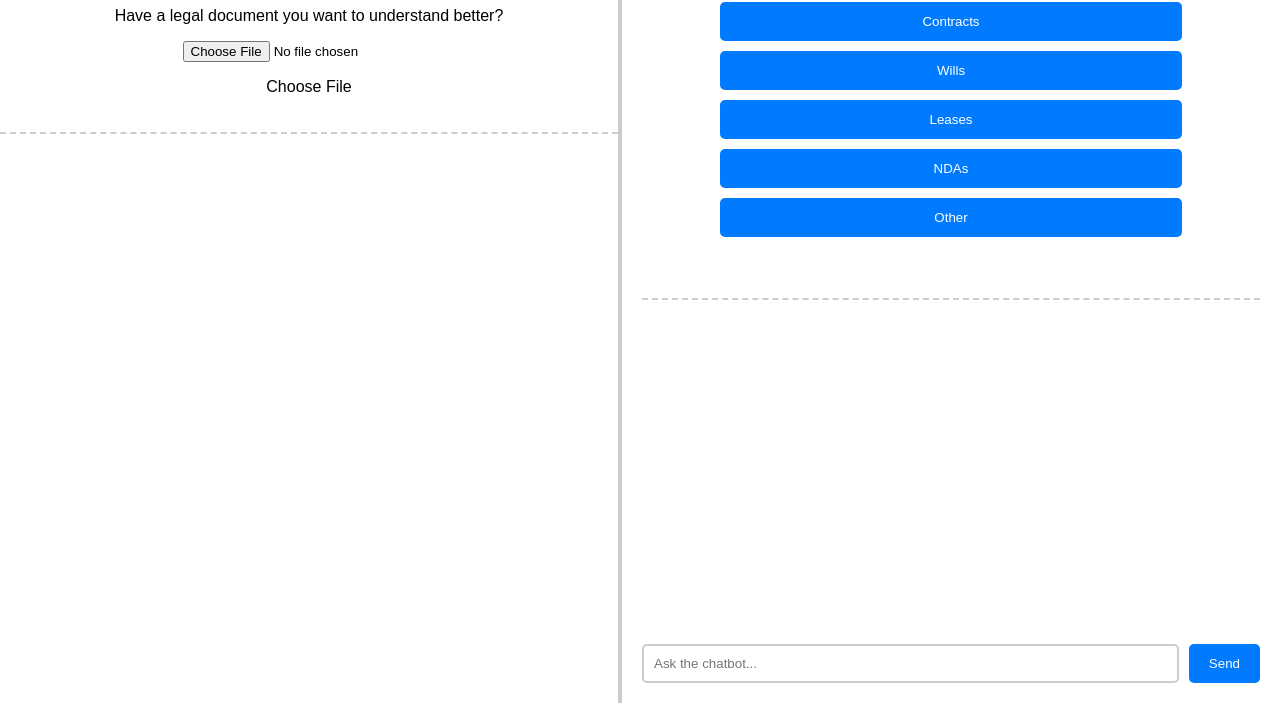
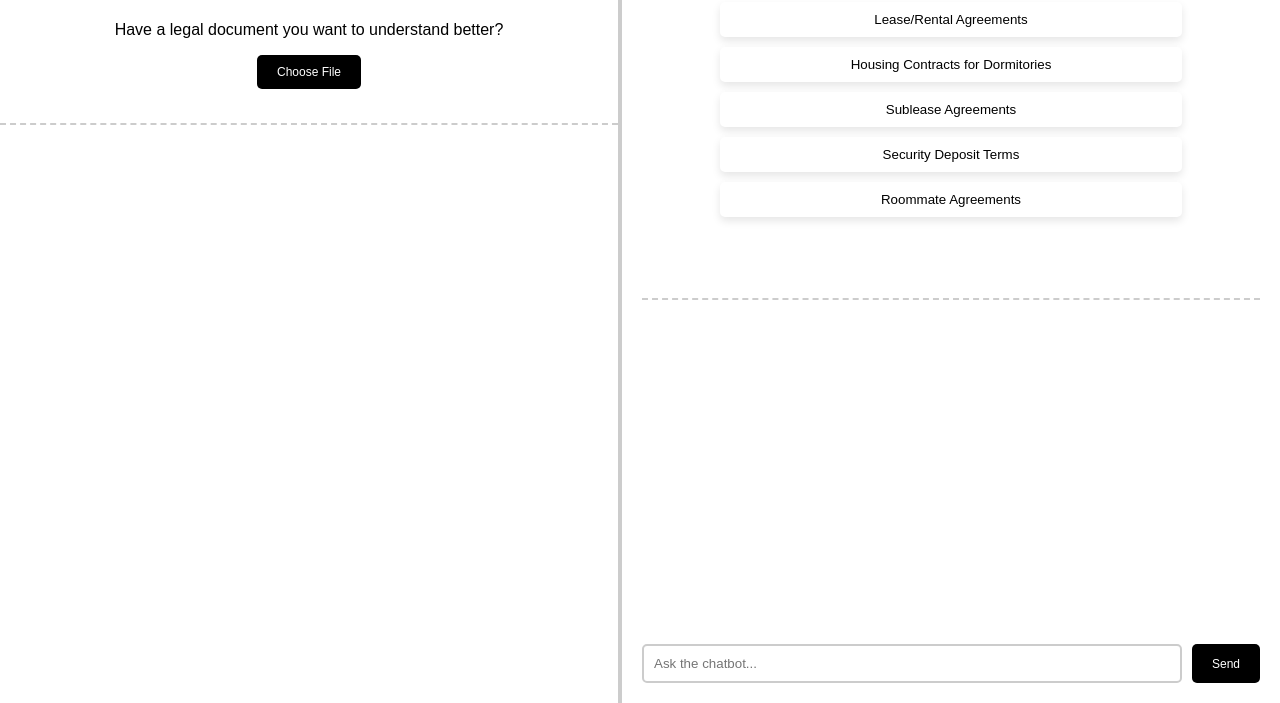
Before and after one commit to elhuang04/legalease, a plain HTML site: page index.html in a window 1280 px wide. Shown: the part 97-800 px from the top of the page. Drawn offline with Linux system fonts and the light colour scheme.

Commit message:
changes to website styling for slide deck consistency

```diff
--- a/index.html
+++ b/index.html
@@ -12,7 +12,7 @@
       <h2>Legalease</h2>
       <p>Have a legal document you want to understand better?</p>
       <input type="file" id="file-upload" accept=".pdf" />
-      <p>Choose File</p>
+      <label for="file-upload" class="custom-file-upload">Choose File</label>
     </div>
     <div id="pdf-viewer">
       <div id="pdf-container"></div>
@@ -22,16 +22,21 @@
   <div id="chatbot-container">
     <div id="categories-card">
       <h3>Document Categories</h3>
-      <button class="category-button white-button">Contracts</button>
-      <button class="category-button white-button">Wills</button>
-      <button class="category-button white-button">Leases</button>
-      <button class="category-button white-button">NDAs</button>
-      <button class="category-button white-button">Other</button>
+      <button class="category-button white-button">
+        Lease/Rental Agreements
+        </button>
+      <button class="category-button white-button">Housing Contracts for Dormitories
+        </button>
+      <button class="category-button white-button">Sublease Agreements
+        </button>
+      <button class="category-button white-button">Security Deposit Terms
+        </button>
+      <button class="category-button white-button">Roommate Agreements</button>
     </div>
     <div id="chatbox"></div>
     <div id="input-box">
       <input type="text" id="user-input" placeholder="Ask the chatbot..." />
-      <button id="send-btn">Send</button>
+      <button class="generic-button" id="send-btn">Send</button>
     </div>
   </div>
 
--- a/style.css
+++ b/style.css
@@ -37,6 +37,26 @@ body {
     color: white;
     cursor: pointer;
   }
+
+  .white-button {
+    background-color: white !important;
+    box-shadow: 0px 4px 8px rgba(0, 0, 0, 0.1);
+    border: 0px solid white !important;
+    color: black;
+  }
+  #file-upload { display: none; /* Completely hide the default file input */
+  }
+
+  .custom-file-upload, .generic-button {
+    padding: 10px 20px;
+    font-size:12px;
+    border: none;
+    border-radius: 5px;
+    cursor: pointer;
+    background-color: black !important;
+    color: white !important;
+  }
+
   .category-button:hover {
     background-color: #0056b3;
   }
```
